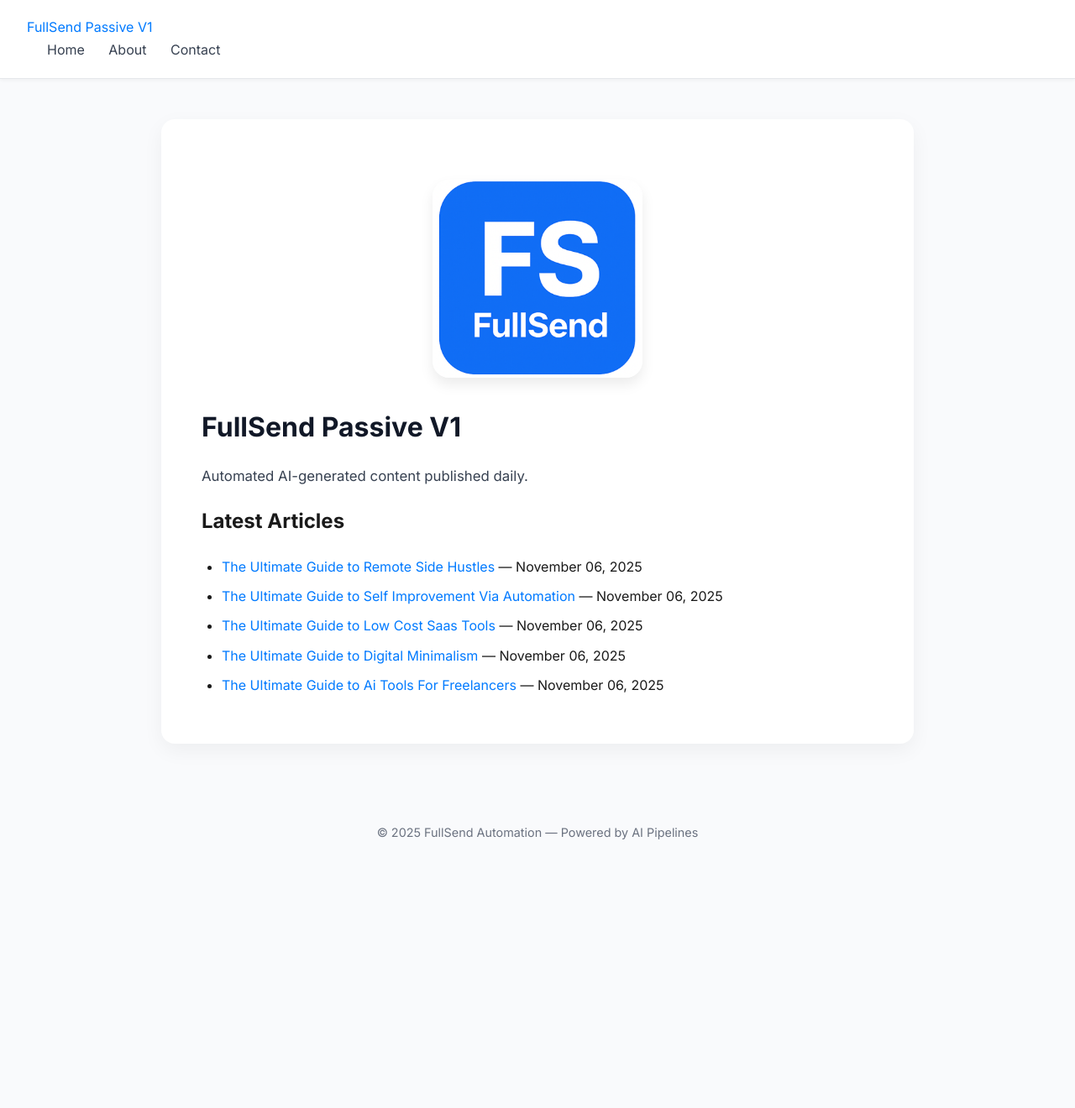
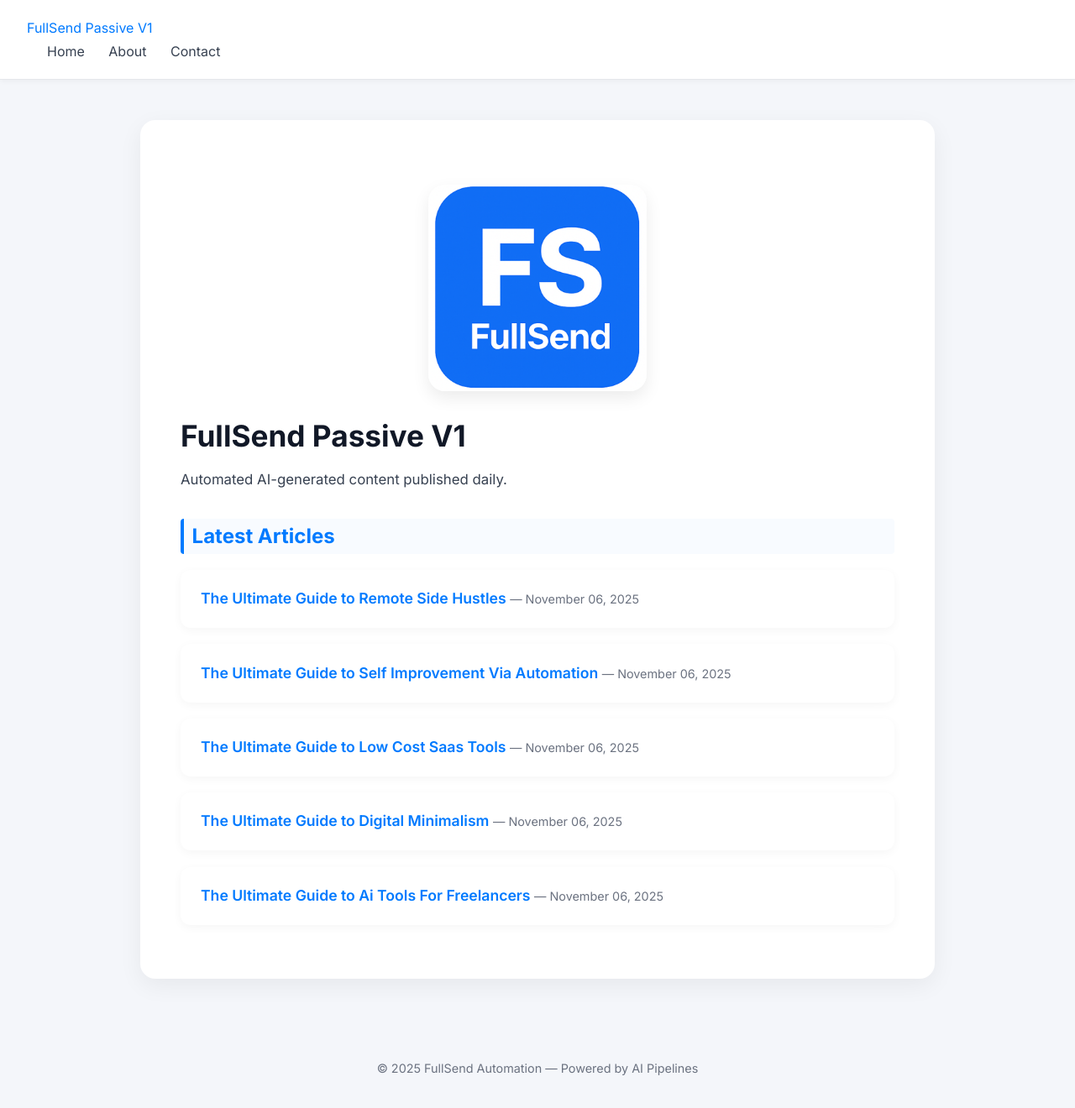
Before and after one commit to leetcawthorne/fullsend-pipeline, a Jekyll site: the page built from index.md, in a window 1280 px wide and 1348 px high. Shown: the top 1320 px of the window at 84% size. Built offline with Jekyll 4.4.1, drawn with Linux system fonts in a browser that asks for light colours.

Commit message:
Update fullsend.scss

```diff
--- a/_sass/fullsend.scss
+++ b/_sass/fullsend.scss
@@ -1,34 +1,40 @@
 /* ===========================================
-   FullSend Passive V1 - Modern Clean Theme
+   FullSend Passive V1 — Engaged Reader Theme
    =========================================== */
 
+/* --- Core Reset & Base --- */
 body {
   font-family: "Inter", -apple-system, BlinkMacSystemFont, "Segoe UI", Roboto, Oxygen, sans-serif;
   color: #1a1a1a;
-  background: #f9fafc;
+  background: #f4f6fa;
   margin: 0;
   padding: 0;
-  line-height: 1.7;
+  line-height: 1.75;
+  -webkit-font-smoothing: antialiased;
+  scroll-behavior: smooth;
 }
 
+/* --- Header --- */
 header {
   background: #ffffff;
   border-bottom: 1px solid #e5e7eb;
-  box-shadow: 0 2px 4px rgba(0,0,0,0.04);
+  box-shadow: 0 2px 6px rgba(0, 0, 0, 0.04);
   position: sticky;
   top: 0;
-  z-index: 10;
+  z-index: 100;
   padding: 1.2rem 2rem;
   display: flex;
   align-items: center;
   justify-content: space-between;
+  transition: all 0.3s ease;
 }
 
 header h1 {
-  font-size: 1.5rem;
-  font-weight: 700;
+  font-size: 1.6rem;
+  font-weight: 800;
   color: #007aff;
   margin: 0;
+  letter-spacing: -0.5px;
 }
 
 nav a {
@@ -36,81 +42,188 @@ nav a {
   color: #374151;
   text-decoration: none;
   font-weight: 500;
-  transition: color 0.2s ease;
+  position: relative;
+  transition: color 0.25s ease;
+}
+
+nav a::after {
+  content: "";
+  position: absolute;
+  bottom: -3px;
+  left: 0;
+  width: 0;
+  height: 2px;
+  background: #007aff;
+  transition: width 0.25s ease;
 }
 
 nav a:hover {
   color: #007aff;
 }
 
+nav a:hover::after {
+  width: 100%;
+}
+
+/* --- Main Content --- */
 main {
-  max-width: 800px;
+  max-width: 850px;
   margin: 3rem auto;
   background: #fff;
-  border-radius: 16px;
-  padding: 2.5rem 3rem;
-  box-shadow: 0 8px 24px rgba(0,0,0,0.05);
+  border-radius: 18px;
+  padding: 2.8rem 3rem;
+  box-shadow: 0 8px 28px rgba(0, 0, 0, 0.06);
+  animation: fadeIn 0.6s ease-out;
+}
+
+/* Headings */
+main h1, main h2, main h3 {
+  font-weight: 700;
+  color: #111827;
+  margin-top: 2rem;
+  margin-bottom: 1rem;
 }
 
 main h1 {
-  font-size: 2rem;
-  font-weight: 700;
-  color: #111827;
-  margin-bottom: 1rem;
+  font-size: 2.2rem;
+  line-height: 1.2;
 }
 
+main h2 {
+  font-size: 1.5rem;
+  border-left: 4px solid #007aff;
+  padding-left: 0.6rem;
+  color: #007aff;
+  background: #f8fbff;
+  border-radius: 4px;
+}
+
+main h3 {
+  font-size: 1.2rem;
+  color: #1e293b;
+}
+
+/* Paragraphs */
 main p {
   font-size: 1.05rem;
   color: #374151;
-  margin-bottom: 1.2rem;
+  margin-bottom: 1.4rem;
 }
 
-img {
-  display: block;
-  margin: 2rem auto;
-  border-radius: 20px;
-  box-shadow: 0 8px 16px rgba(0,0,0,0.08);
-  max-width: 250px;
+/* Links */
+a {
+  color: #007aff;
+  text-decoration: none;
+  font-weight: 500;
+  transition: all 0.2s ease-in-out;
 }
 
+a:hover {
+  color: #005fcc;
+  text-decoration: underline;
+}
+
+/* Lists */
 ul {
   padding-left: 1.5rem;
 }
 
 ul li {
-  margin: 0.5rem 0;
+  margin: 0.6rem 0;
+  font-size: 1rem;
 }
 
-a {
-  color: #007aff;
-  text-decoration: none;
+/* Inline emphasis */
+strong {
+  color: #111827;
+  font-weight: 600;
 }
 
-a:hover {
-  text-decoration: underline;
+em {
+  color: #007aff;
 }
 
-/* Footer */
+/* --- Images --- */
+img {
+  display: block;
+  margin: 2rem auto;
+  border-radius: 20px;
+  box-shadow: 0 8px 20px rgba(0, 0, 0, 0.08);
+  max-width: 260px;
+  transition: transform 0.3s ease;
+}
+
+img:hover {
+  transform: scale(1.03);
+}
+
+/* --- Post Card Enhancements --- */
+.post-list {
+  list-style: none;
+  padding: 0;
+}
+
+.post-list li {
+  background: #ffffff;
+  border-radius: 12px;
+  margin: 1.2rem 0;
+  padding: 1.2rem 1.5rem;
+  box-shadow: 0 3px 12px rgba(0, 0, 0, 0.04);
+  transition: transform 0.25s ease, box-shadow 0.25s ease;
+}
+
+.post-list li:hover {
+  transform: translateY(-4px);
+  box-shadow: 0 6px 18px rgba(0, 0, 0, 0.06);
+}
+
+.post-list a {
+  font-weight: 600;
+  font-size: 1.1rem;
+  color: #007aff;
+}
+
+.post-list span {
+  color: #6b7280;
+  font-size: 0.9rem;
+}
+
+/* --- Footer --- */
 footer {
   text-align: center;
-  padding: 2rem 0;
+  padding: 2rem 0 3rem 0;
   font-size: 0.9rem;
   color: #6b7280;
+  margin-top: 3rem;
 }
 
-/* Mobile */
-@media (max-width: 600px) {
-  main {
-    padding: 1.5rem;
-    margin: 1rem;
-  }
+/* --- Animations --- */
+@keyframes fadeIn {
+  from { opacity: 0; transform: translateY(10px); }
+  to { opacity: 1; transform: translateY(0); }
+}
 
+/* --- Mobile Responsiveness --- */
+@media (max-width: 650px) {
   header {
     flex-direction: column;
     align-items: flex-start;
   }
 
   nav a {
-    margin: 0.5rem 0 0 0;
+    margin: 0.4rem 0 0 0;
+  }
+
+  main {
+    padding: 1.8rem;
+    margin: 1rem;
+  }
+
+  main h1 {
+    font-size: 1.7rem;
+  }
+
+  main h2 {
+    font-size: 1.2rem;
   }
 }
```
